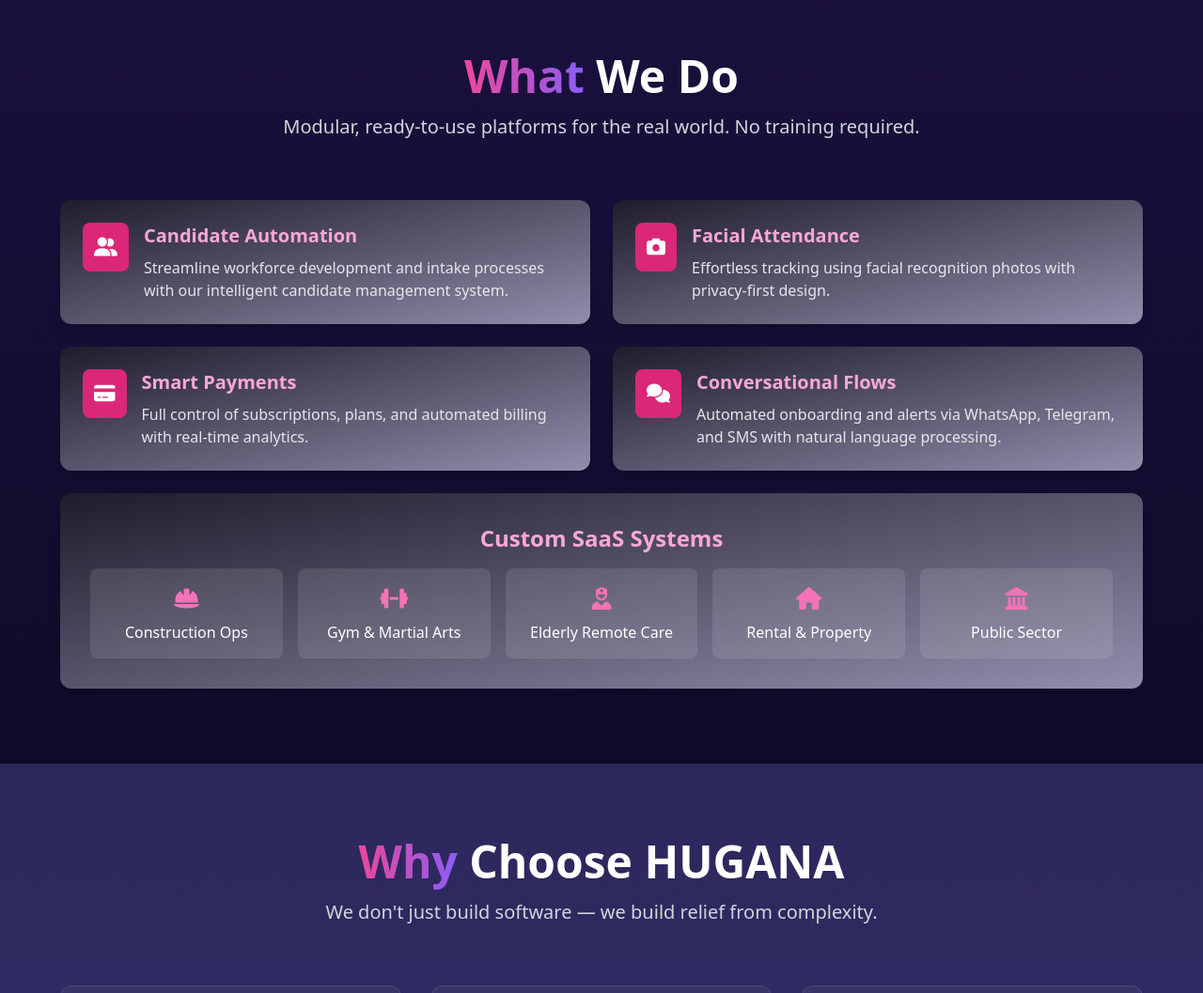
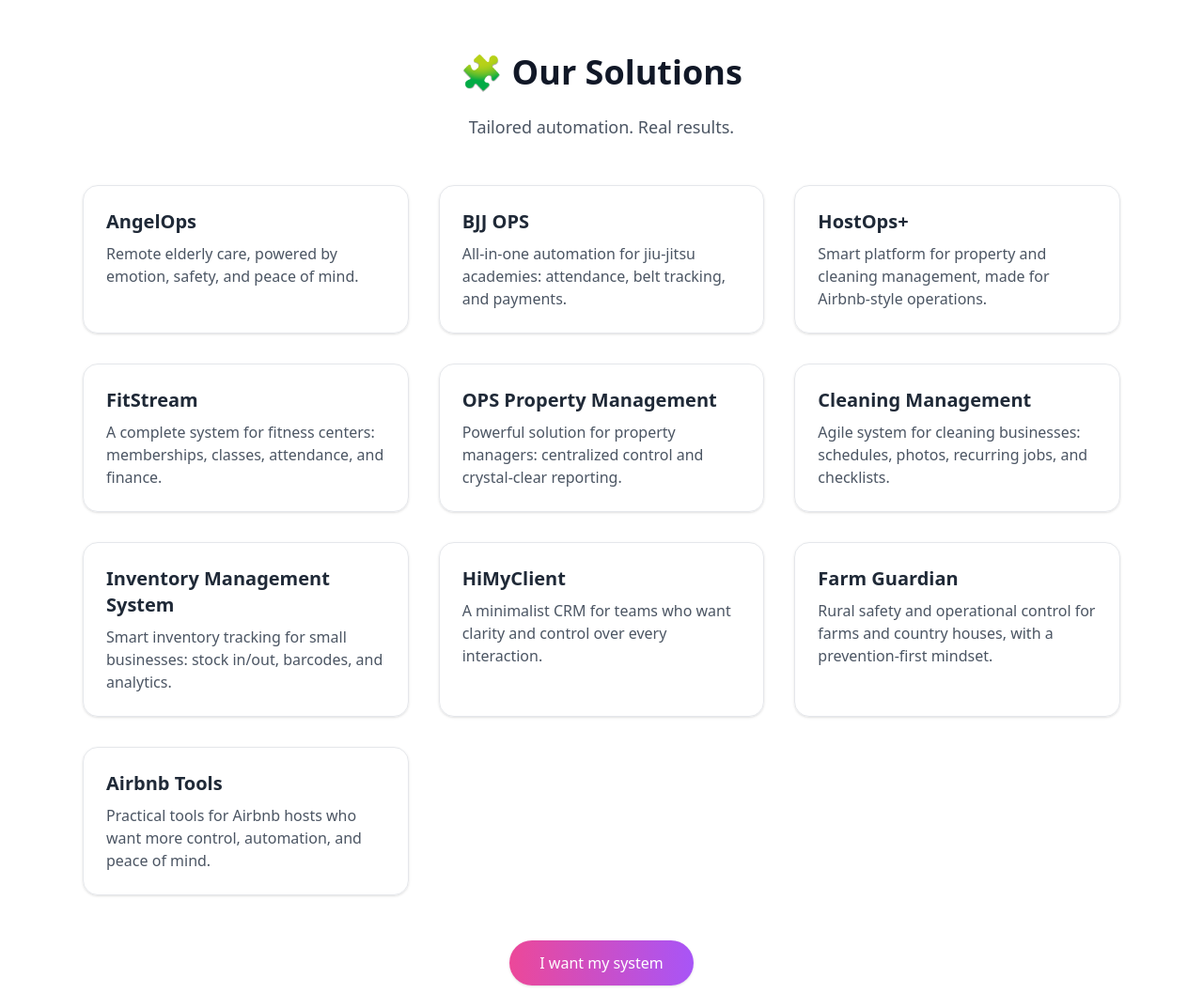
Before and after one commit to nanicunha/hugana, a plain HTML site: page index.html in a window 1280 px wide. Shown: the part 1420-2477 px from the top of the page at 94% size. Drawn offline with nearby package versions, Linux system fonts and the light colour scheme.

Commit message:
Update index.html - Our Solutions section

```diff
--- a/index.html
+++ b/index.html
@@ -129,95 +129,71 @@
     </section>
 
     <!-- Solutions Section -->
-    <section id="solutions" class="container mx-auto px-6 py-20 bg-gradient-to-b from-[#1a103d] to-[#0f0c29]">
-        <div class="max-w-6xl mx-auto">
-            <div class="text-center mb-16">
-                <h2 class="text-3xl md:text-5xl font-bold mb-4">
-                    <span class="gradient-text">What</span> We Do
-                </h2>
-                <p class="text-xl text-gray-300 max-w-3xl mx-auto">
-                    Modular, ready-to-use platforms for the real world. No training required.
-                </p>
+    <section class="py-20 bg-white" id="solutions">
+  <div class="max-w-6xl mx-auto px-6 text-center">
+    <h2 class="text-4xl font-bold mb-6 text-gray-900">🧩 Our Solutions</h2>
+    <p class="text-lg text-gray-600 mb-12">Tailored automation. Real results.</p>
+
+    <div class="grid grid-cols-1 sm:grid-cols-2 lg:grid-cols-3 gap-8 text-left">
+
+      <div class="p-6 border rounded-2xl shadow hover:shadow-lg transition">
+        <h3 class="text-xl font-semibold text-gray-800 mb-2">AngelOps</h3>
+        <p class="text-gray-600">Remote elderly care, powered by emotion, safety, and peace of mind.</p>
       </div>
 
-            <div class="grid md:grid-cols-2 gap-6">
-                <!-- Solution Cards -->
-                <div class="bg-gradient-to-br from-[#1f1c2c] to-[#928dab] p-6 rounded-xl shadow-lg card-hover transition group">
-                    <div class="flex items-start">
-                        <div class="bg-pink-600 p-3 rounded-lg mr-4 group-hover:rotate-12 transition">
-                            <i class="fas fa-user-friends text-white text-xl"></i>
-                        </div>
-                        <div>
-                            <h3 class="text-xl font-semibold mb-2 text-pink-300">Candidate Automation</h3>
-                            <p class="text-gray-200">Streamline workforce development and intake processes with our intelligent candidate management system.</p>
-                        </div>
-                    </div>
+      <div class="p-6 border rounded-2xl shadow hover:shadow-lg transition">
+        <h3 class="text-xl font-semibold text-gray-800 mb-2">BJJ OPS</h3>
+        <p class="text-gray-600">All-in-one automation for jiu-jitsu academies: attendance, belt tracking, and payments.</p>
       </div>
 
-                <div class="bg-gradient-to-br from-[#1f1c2c] to-[#928dab] p-6 rounded-xl shadow-lg card-hover transition group">
-                    <div class="flex items-start">
-                        <div class="bg-pink-600 p-3 rounded-lg mr-4 group-hover:rotate-12 transition">
-                            <i class="fas fa-camera text-white text-xl"></i>
-                        </div>
-                        <div>
-                            <h3 class="text-xl font-semibold mb-2 text-pink-300">Facial Attendance</h3>
-                            <p class="text-gray-200">Effortless tracking using facial recognition photos with privacy-first design.</p>
-                        </div>
-                    </div>
+      <div class="p-6 border rounded-2xl shadow hover:shadow-lg transition">
+        <h3 class="text-xl font-semibold text-gray-800 mb-2">HostOps+</h3>
+        <p class="text-gray-600">Smart platform for property and cleaning management, made for Airbnb-style operations.</p>
       </div>
 
-                <div class="bg-gradient-to-br from-[#1f1c2c] to-[#928dab] p-6 rounded-xl shadow-lg card-hover transition group">
-                    <div class="flex items-start">
-                        <div class="bg-pink-600 p-3 rounded-lg mr-4 group-hover:rotate-12 transition">
-                            <i class="fas fa-credit-card text-white text-xl"></i>
-                        </div>
-                        <div>
-                            <h3 class="text-xl font-semibold mb-2 text-pink-300">Smart Payments</h3>
-                            <p class="text-gray-200">Full control of subscriptions, plans, and automated billing with real-time analytics.</p>
-                        </div>
-                    </div>
+      <div class="p-6 border rounded-2xl shadow hover:shadow-lg transition">
+        <h3 class="text-xl font-semibold text-gray-800 mb-2">FitStream</h3>
+        <p class="text-gray-600">A complete system for fitness centers: memberships, classes, attendance, and finance.</p>
       </div>
 
-                <div class="bg-gradient-to-br from-[#1f1c2c] to-[#928dab] p-6 rounded-xl shadow-lg card-hover transition group">
-                    <div class="flex items-start">
-                        <div class="bg-pink-600 p-3 rounded-lg mr-4 group-hover:rotate-12 transition">
-                            <i class="fas fa-comments text-white text-xl"></i>
-                        </div>
-                        <div>
-                            <h3 class="text-xl font-semibold mb-2 text-pink-300">Conversational Flows</h3>
-                            <p class="text-gray-200">Automated onboarding and alerts via WhatsApp, Telegram, and SMS with natural language processing.</p>
-                        </div>
-                    </div>
+      <div class="p-6 border rounded-2xl shadow hover:shadow-lg transition">
+        <h3 class="text-xl font-semibold text-gray-800 mb-2">OPS Property Management</h3>
+        <p class="text-gray-600">Powerful solution for property managers: centralized control and crystal-clear reporting.</p>
       </div>
 
-                <div class="md:col-span-2 bg-gradient-to-br from-[#1f1c2c] to-[#928dab] p-8 rounded-xl shadow-lg card-hover transition">
-                    <h3 class="text-2xl font-semibold mb-4 text-center text-pink-300">Custom SaaS Systems</h3>
-                    <div class="grid md:grid-cols-2 lg:grid-cols-5 gap-4 text-center">
-                        <div class="bg-white/10 p-4 rounded-lg hover:bg-white/20 transition">
-                            <i class="fas fa-hard-hat text-pink-400 text-2xl mb-2"></i>
-                            <p>Construction Ops</p>
+      <div class="p-6 border rounded-2xl shadow hover:shadow-lg transition">
+        <h3 class="text-xl font-semibold text-gray-800 mb-2">Cleaning Management</h3>
+        <p class="text-gray-600">Agile system for cleaning businesses: schedules, photos, recurring jobs, and checklists.</p>
       </div>
-                        <div class="bg-white/10 p-4 rounded-lg hover:bg-white/20 transition">
-                            <i class="fas fa-dumbbell text-pink-400 text-2xl mb-2"></i>
-                            <p>Gym & Martial Arts</p>
+
+      <div class="p-6 border rounded-2xl shadow hover:shadow-lg transition">
+        <h3 class="text-xl font-semibold text-gray-800 mb-2">Inventory Management System</h3>
+        <p class="text-gray-600">Smart inventory tracking for small businesses: stock in/out, barcodes, and analytics.</p>
       </div>
-                        <div class="bg-white/10 p-4 rounded-lg hover:bg-white/20 transition">
-                            <i class="fas fa-user-nurse text-pink-400 text-2xl mb-2"></i>
-                            <p>Elderly Remote Care</p>
+
+      <div class="p-6 border rounded-2xl shadow hover:shadow-lg transition">
+        <h3 class="text-xl font-semibold text-gray-800 mb-2">HiMyClient</h3>
+        <p class="text-gray-600">A minimalist CRM for teams who want clarity and control over every interaction.</p>
       </div>
-                        <div class="bg-white/10 p-4 rounded-lg hover:bg-white/20 transition">
-                            <i class="fas fa-home text-pink-400 text-2xl mb-2"></i>
-                            <p>Rental & Property</p>
+
+      <div class="p-6 border rounded-2xl shadow hover:shadow-lg transition">
+        <h3 class="text-xl font-semibold text-gray-800 mb-2">Farm Guardian</h3>
+        <p class="text-gray-600">Rural safety and operational control for farms and country houses, with a prevention-first mindset.</p>
       </div>
-                        <div class="bg-white/10 p-4 rounded-lg hover:bg-white/20 transition">
-                            <i class="fas fa-landmark text-pink-400 text-2xl mb-2"></i>
-                            <p>Public Sector</p>
+
+      <div class="p-6 border rounded-2xl shadow hover:shadow-lg transition">
+        <h3 class="text-xl font-semibold text-gray-800 mb-2">Airbnb Tools</h3>
+        <p class="text-gray-600">Practical tools for Airbnb hosts who want more control, automation, and peace of mind.</p>
       </div>
+
     </div>
-                </div>
+
+    <div class="mt-12">
+      <a href="#contact" class="inline-block bg-gradient-to-r from-pink-500 to-purple-500 text-white px-8 py-3 rounded-full shadow hover:scale-105 transition">I want my system</a>
     </div>
   </div>
 </section>
+
 
     <!-- Differentiators Section -->
     <section id="different" class="container mx-auto px-6 py-20">
```
Lines whose indentation alone changed are shown as unchanged.
